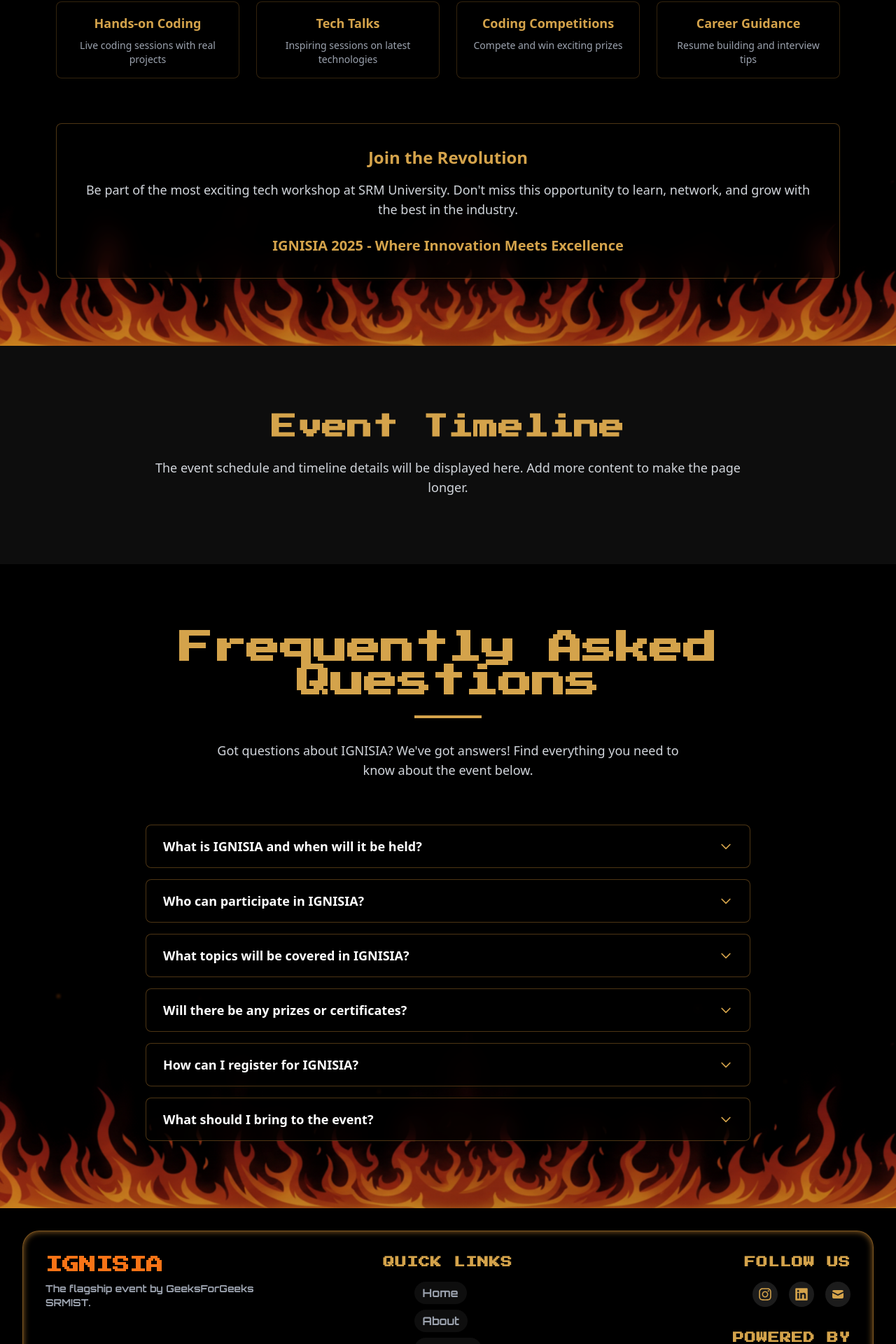
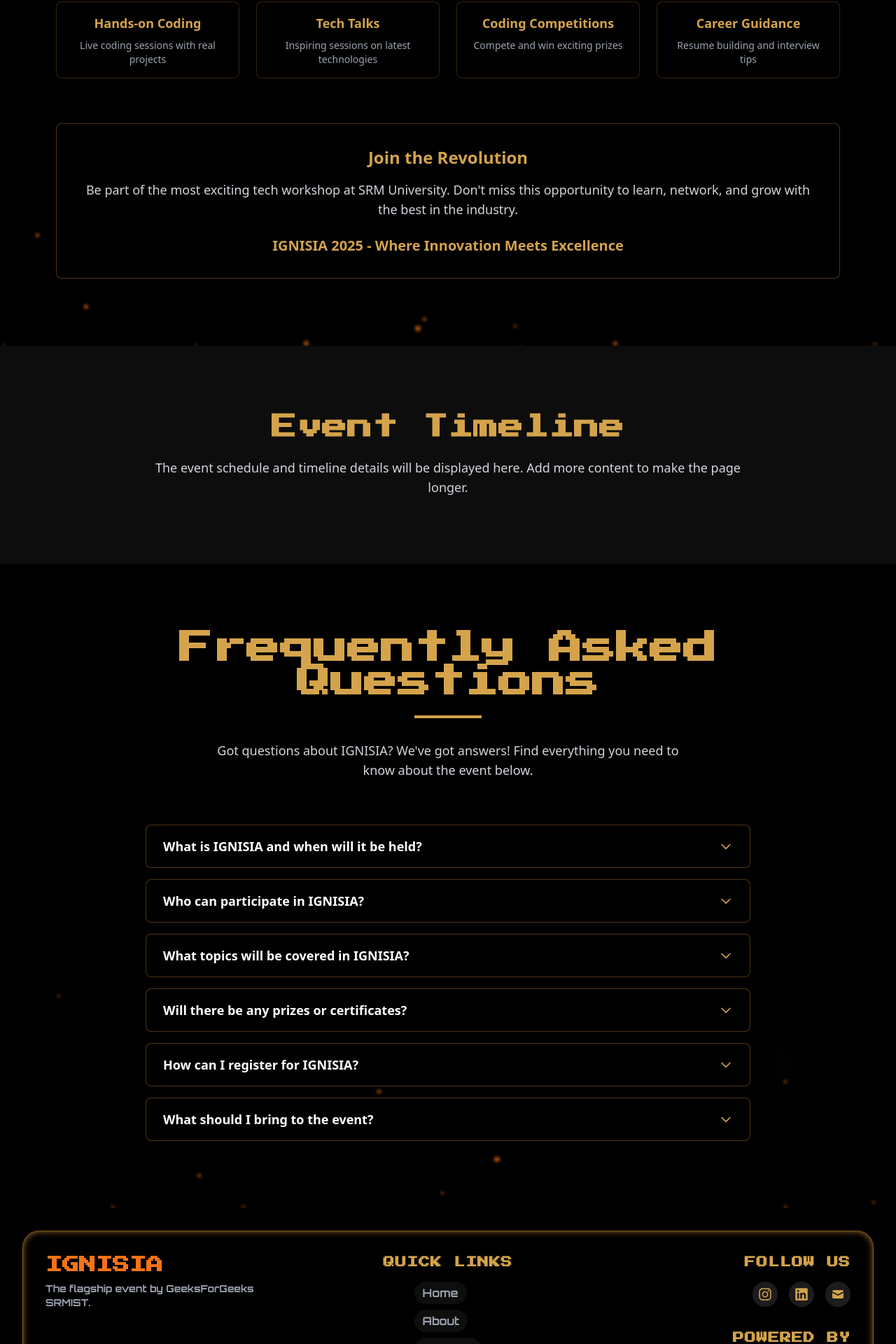
Before and after one commit to GeeksForGeeks-SRMIST/Ignisia25, a React (Vite) app: page / in a window 1280 px wide. Shown: the part 1508-3428 px from the top of the page at 70% size. Built offline with nearby package versions, Linux system fonts and the light colour scheme.

Commit message:
aboutus-faq

```diff
--- a/src/components/Aboutus.jsx
+++ b/src/components/Aboutus.jsx
@@ -101,20 +101,6 @@ const Aboutus = () => {
         </div>
       </FadeIn>
 
-      <motion.img
-        src={flamesImage}
-        alt="A line of flames"
-        className="absolute bottom-0 left-0 w-full h-42 object-cover z-10 pointer-events-none"
-        animate={{
-          opacity: [0.9, 1, 0.95, 1, 0.9],
-          scale: [1, 1.01, 1],
-        }}
-        transition={{
-          duration: 3,
-          repeat: Infinity,
-          ease: "easeInOut",
-        }}
-      />
     </section>
   );
 };
--- a/src/components/FAQs.jsx
+++ b/src/components/FAQs.jsx
@@ -109,20 +109,6 @@ const FAQs = () => {
         </div>
       </FadeIn>
 
-      <motion.img
-        src={flamesImage}
-        alt="A line of flames"
-        className="absolute bottom-0 left-0 w-full h-42 object-cover z-10 pointer-events-none"
-        animate={{
-          opacity: [0.9, 1, 0.95, 1, 0.9],
-          scale: [1, 1.01, 1],
-        }}
-        transition={{
-          duration: 3,
-          repeat: Infinity,
-          ease: "easeInOut",
-        }}
-      />
     </section>
   );
 };
```
